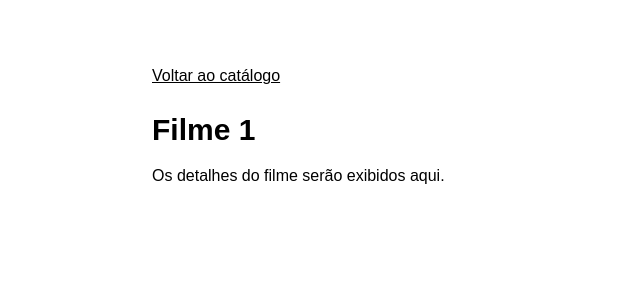
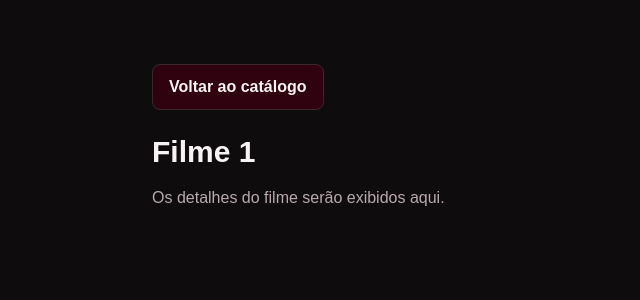
Before and after one commit to sntosguilherme/the-movie-box, a Next.js app in the folder frontend/: page /filmes/1 in a window 1280 px wide. Shown: the top 300 px of the page, without its empty margins (0-640 px from the left). Built offline with nearby package versions, Linux system fonts and the light colour scheme.

Commit message:
feat: criar tema de cores da interface (#11)

```diff
--- a/frontend/app/filmes/[id]/page.tsx
+++ b/frontend/app/filmes/[id]/page.tsx
@@ -9,9 +9,14 @@ export default async function MoviePage({ params }: MoviePageProps) {
 
   return (
     <main className="mx-auto max-w-5xl px-6 py-16">
-      <Link href="/" className="underline">Voltar ao catálogo</Link>
+      <Link
+        href="/"
+        className="inline-flex rounded-lg border border-border bg-primary px-4 py-2.5 font-semibold text-foreground hover:bg-primary-hover"
+      >
+        Voltar ao catálogo
+      </Link>
       <h1 className="mt-6 text-3xl font-bold">Filme {id}</h1>
-      <p className="mt-4">Os detalhes do filme serão exibidos aqui.</p>
+      <p className="mt-4 text-muted">Os detalhes do filme serão exibidos aqui.</p>
     </main>
   );
 }
--- a/frontend/app/globals.css
+++ b/frontend/app/globals.css
@@ -1,5 +1,74 @@
 @import "tailwindcss";
 
-body {
-  font-family: Arial, Helvetica, sans-serif;
+:root {
+  color-scheme: dark;
+  --background: #0F0C0D;
+  --surface: #1A1517;
+  --primary: #30010F;
+  --primary-hover: #5A1024;
+  --accent: #C43B5B;
+  --border: #3B272C;
+  --foreground: #F7F3F4;
+  --muted: #B9A9AE;
 }
+
+@theme inline {
+  --color-background: var(--background);
+  --color-surface: var(--surface);
+  --color-primary: var(--primary);
+  --color-primary-hover: var(--primary-hover);
+  --color-accent: var(--accent);
+  --color-border: var(--border);
+  --color-foreground: var(--foreground);
+  --color-muted: var(--muted);
+}
+
+@layer base {
+  body {
+    min-height: 100vh;
+    background-color: var(--background);
+    color: var(--foreground);
+    font-family: Arial, Helvetica, sans-serif;
+  }
+
+  :where(input:not([type="checkbox"], [type="radio"], [type="range"], [type="color"], [type="file"], [type="hidden"]), select, textarea) {
+    border: 1px solid var(--border);
+    border-radius: 0.5rem;
+    background-color: var(--surface);
+    color: var(--foreground);
+    padding: 0.625rem 0.875rem;
+  }
+
+  :where(input, textarea)::placeholder {
+    color: var(--muted);
+    opacity: 1;
+  }
+
+  :where(input, select, textarea):hover:not(:disabled) {
+    border-color: var(--accent);
+  }
+
+  :where(button, input[type="button"], input[type="submit"], input[type="reset"]) {
+    cursor: pointer;
+    border: 1px solid var(--border);
+    border-radius: 0.5rem;
+    background-color: var(--primary);
+    color: var(--foreground);
+    padding: 0.625rem 1rem;
+    font-weight: 600;
+  }
+
+  :where(button, input[type="button"], input[type="submit"], input[type="reset"]):hover:not(:disabled) {
+    background-color: var(--primary-hover);
+  }
+
+  :where(a, button, input, select, textarea):focus-visible {
+    outline: 2px solid var(--accent);
+    outline-offset: 3px;
+  }
+
+  :where(button, input, select, textarea):disabled {
+    cursor: not-allowed;
+    opacity: 0.5;
+  }
+}
--- a/frontend/app/page.tsx
+++ b/frontend/app/page.tsx
@@ -2,7 +2,7 @@ export default function HomePage() {
   return (
     <main className="mx-auto max-w-5xl px-6 py-16">
       <h1 className="text-3xl font-bold">Catálogo de Filmes</h1>
-      <p className="mt-4">Explore filmes por título e ano de lançamento.</p>
+      <p className="mt-4 text-muted">Explore filmes por título e ano de lançamento.</p>
     </main>
   );
 }
```
Also changed, not shown: 1 other file (tests, documents, lock files or other folders).
